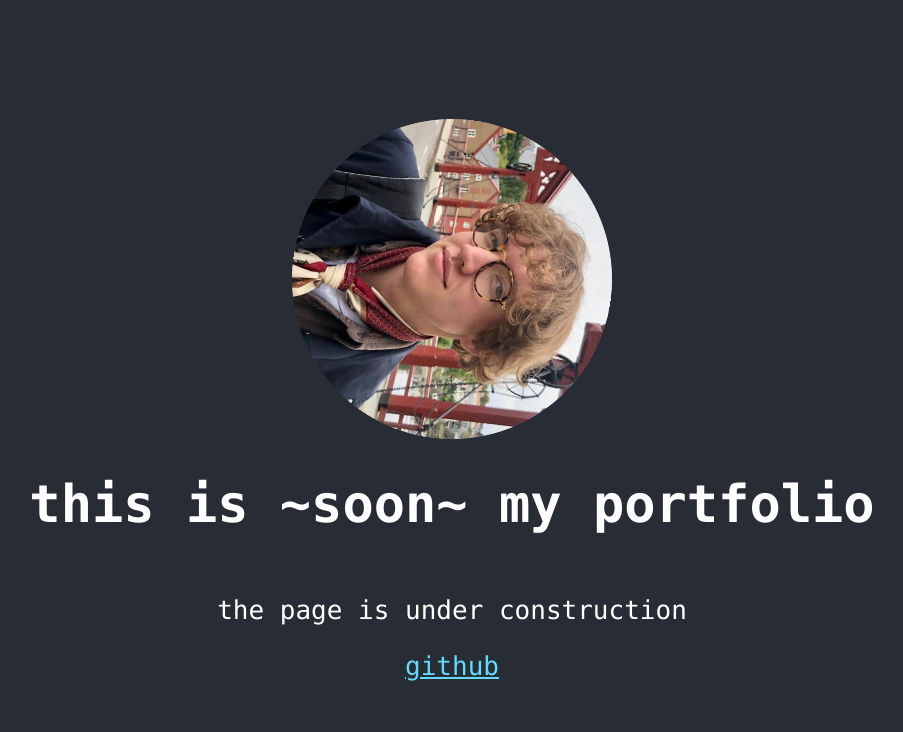
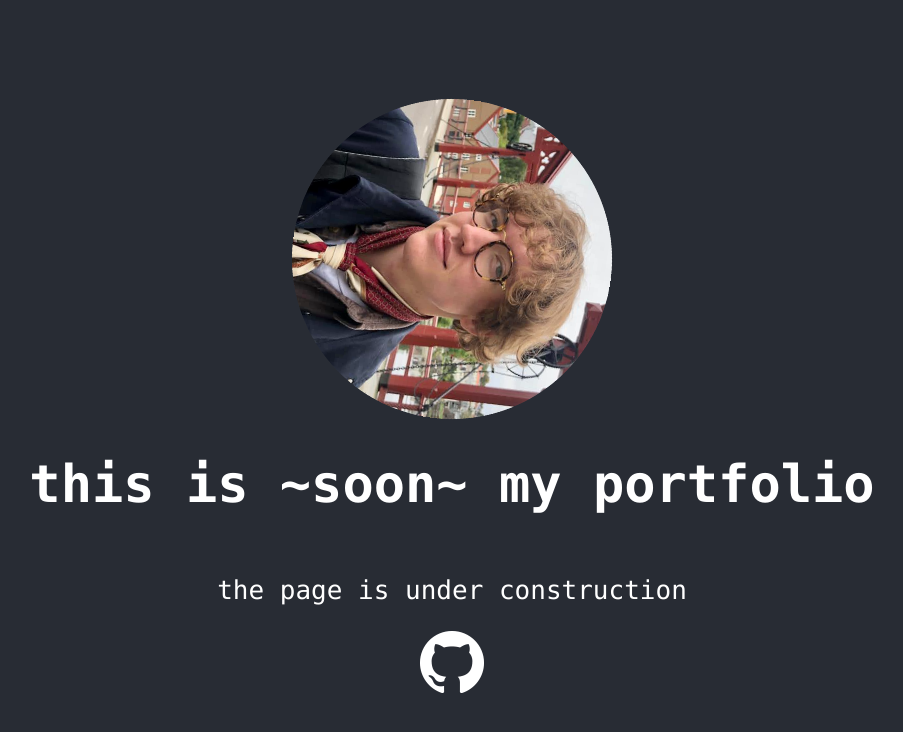
Before and after one commit to kristaver/portfolio, a React (Create React App) app: page / in a window 1280 px wide. Shown: the top 732 px of the page, without its empty margins (188-1091 px from the left). Built offline with nearby package versions, Linux system fonts and the light colour scheme.

Commit message:
added github logo

```diff
--- a/src/App.js
+++ b/src/App.js
@@ -1,11 +1,12 @@
 import photo from './pfp.png';
+import github from './github64.png';
 import './App.css';
 
 function App() {
   return (
     <div className="App">
       <header className="App-header">
-        <img src={photo} className="App-logo" alt="logo" />
+        <img src={photo} className="App-logo" alt="the developer, a 24 year old, smiling" />
         <h1>
           this is ~soon~ my portfolio
         </h1>
@@ -18,7 +19,7 @@ function App() {
           target="_blank"
           rel="noopener noreferrer"
         >
-          github
+        <img src={github} className="github-logo" alt="github logo" />
         </a>
       </header>
     </div>
```
Also changed, not shown: src/github.png (added), src/github64.png (added).
